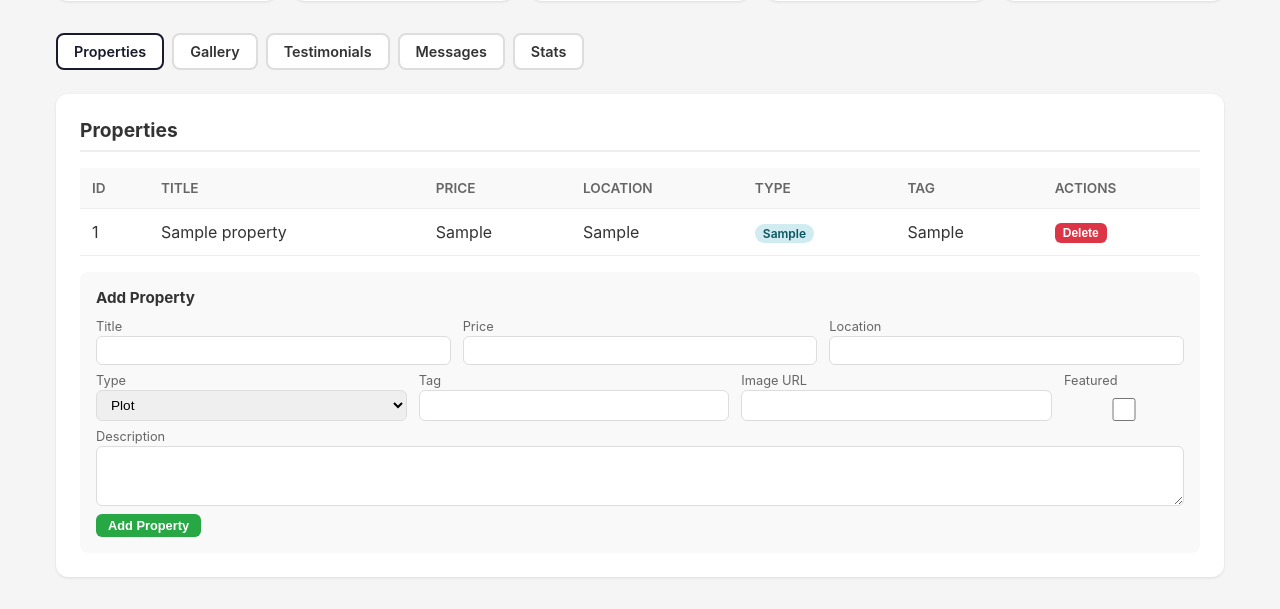
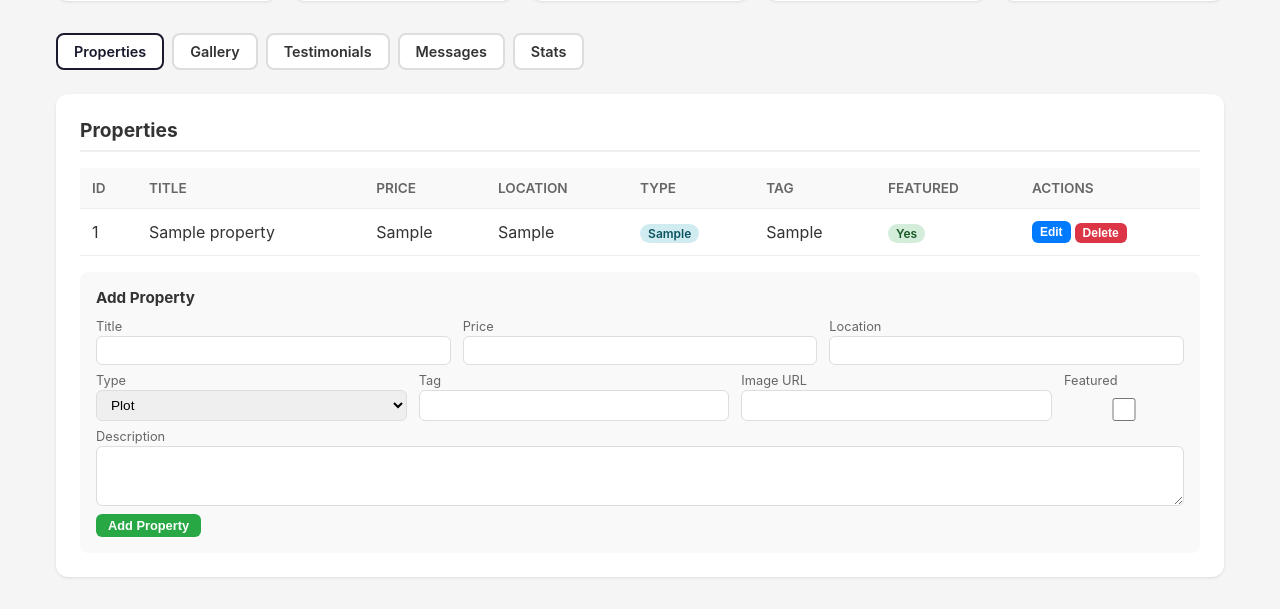
Before and after one commit to youngaddy/malanga1companyltd-main-1-, a FastAPI app: page /admin in a window 1280 px wide. Shown: the part 205-814 px from the top of the page. Run offline with FastAPI, Linux system fonts and the light colour scheme; tables that the repository leaves empty hold one stand-in row (values such as "Sample post").

Commit message:
Add edit functionality for properties and gallery in admin dashboard

```diff
--- a/backend/main.py
+++ b/backend/main.py
@@ -202,6 +202,33 @@ def admin_delete_property(property_id: int, db: Session = Depends(get_db)):
     return RedirectResponse("/admin/", status_code=303)
 
 
+@app.post("/admin/properties/{property_id}/edit")
+def admin_edit_property(
+    property_id: int,
+    title: str = Form(...),
+    description: str = Form(...),
+    price: str = Form(...),
+    location: str = Form(...),
+    type: str = Form(...),
+    image: str = Form(""),
+    tag: str = Form(""),
+    tagFeatured: bool = Form(False),
+    db: Session = Depends(get_db),
+):
+    prop = db.query(Property).filter(Property.id == property_id).first()
+    if prop:
+        prop.title = title
+        prop.description = description
+        prop.price = price
+        prop.location = location
+        prop.type = type
+        prop.image = image or None
+        prop.tag = tag or None
+        prop.tagFeatured = tagFeatured
+        db.commit()
+    return RedirectResponse("/admin/", status_code=303)
+
+
 @app.post("/admin/testimonials/{testimonial_id}/approve")
 def admin_approve_testimonial(testimonial_id: int, db: Session = Depends(get_db)):
     t = db.query(Testimonial).filter(Testimonial.id == testimonial_id).first()
@@ -272,3 +299,20 @@ def admin_delete_gallery_image(image_id: int, db: Session = Depends(get_db)):
         db.delete(img)
         db.commit()
     return RedirectResponse("/admin/", status_code=303)
+
+
+@app.post("/admin/gallery/{image_id}/edit")
+def admin_edit_gallery_image(
+    image_id: int,
+    property_id: int = Form(...),
+    image_url: str = Form(...),
+    caption: str = Form(""),
+    db: Session = Depends(get_db),
+):
+    img = db.query(PropertyImage).filter(PropertyImage.id == image_id).first()
+    if img:
+        img.property_id = property_id
+        img.image_url = image_url
+        img.caption = caption or None
+        db.commit()
+    return RedirectResponse("/admin/", status_code=303)
--- a/backend/templates/admin.html
+++ b/backend/templates/admin.html
@@ -25,14 +25,16 @@
         .badge-green { background: #d4edda; color: #155724; }
         .badge-yellow { background: #fff3cd; color: #856404; }
         .badge-blue { background: #d1ecf1; color: #0c5460; }
-        .badge-red { background: #f8d7da; color: #721c24; }
         .btn { padding: 4px 12px; border: none; border-radius: 6px; cursor: pointer; font-size: 0.8rem; font-weight: 600; text-decoration: none; display: inline-block; }
         .btn-approve { background: #28a745; color: white; }
+        .btn-edit { background: #007bff; color: white; }
         .btn-delete { background: #dc3545; color: white; }
+        .btn-cancel { background: #6c757d; color: white; }
         .btn-small { padding: 3px 8px; font-size: 0.75rem; }
+        .btn-group { display: flex; gap: 4px; }
         form.inline { display: inline; }
-        .add-form { background: #f9f9f9; padding: 1rem; border-radius: 8px; margin-top: 1rem; }
-        .add-form h3 { font-size: 0.95rem; margin-bottom: 0.75rem; }
+        .add-form, .edit-form { background: #f9f9f9; padding: 1rem; border-radius: 8px; margin-top: 1rem; }
+        .add-form h3, .edit-form h3 { font-size: 0.95rem; margin-bottom: 0.75rem; }
         .form-row { display: flex; gap: 0.75rem; margin-bottom: 0.5rem; flex-wrap: wrap; }
         .form-row input, .form-row select, .form-row textarea { padding: 6px 10px; border: 1px solid #ddd; border-radius: 6px; font-size: 0.85rem; flex: 1; min-width: 120px; }
         .form-row textarea { min-height: 60px; }
@@ -44,6 +46,7 @@
         .tab.active { border-color: #1a1a2e; color: #1a1a2e; }
         .tab-content { display: none; }
         .tab-content.active { display: block; }
+        .edit-row { background: #fffde7 !important; }
     </style>
 </head>
 <body>
@@ -90,20 +93,51 @@
                 <h2>Properties</h2>
                 {% if properties %}
                 <table>
-                    <thead><tr><th>ID</th><th>Title</th><th>Price</th><th>Location</th><th>Type</th><th>Tag</th><th>Actions</th></tr></thead>
+                    <thead><tr><th>ID</th><th>Title</th><th>Price</th><th>Location</th><th>Type</th><th>Tag</th><th>Featured</th><th>Actions</th></tr></thead>
                     <tbody>
                     {% for p in properties %}
-                    <tr>
+                    <tr id="prop-row-{{ p.id }}">
                         <td>{{ p.id }}</td>
                         <td>{{ p.title }}</td>
                         <td>{{ p.price }}</td>
                         <td>{{ p.location }}</td>
                         <td><span class="badge badge-blue">{{ p.type }}</span></td>
                         <td>{{ p.tag or '—' }}</td>
+                        <td>{% if p.tagFeatured %}<span class="badge badge-green">Yes</span>{% else %}No{% endif %}</td>
                         <td>
+                            <div class="btn-group">
+                                <button class="btn btn-edit btn-small" onclick="toggleEdit('prop', {{ p.id }})">Edit</button>
                                 <form class="inline" method="post" action="/admin/properties/{{ p.id }}/delete" onsubmit="return confirm('Delete this property?')">
                                     <button class="btn btn-delete btn-small" type="submit">Delete</button>
                                 </form>
+                            </div>
+                        </td>
+                    </tr>
+                    <tr id="prop-edit-{{ p.id }}" style="display:none" class="edit-row">
+                        <td colspan="8">
+                            <div class="edit-form">
+                                <h3>Edit Property #{{ p.id }}</h3>
+                                <form method="post" action="/admin/properties/{{ p.id }}/edit">
+                                    <div class="form-row">
+                                        <div class="form-group"><label>Title</label><input name="title" value="{{ p.title }}" required></div>
+                                        <div class="form-group"><label>Price</label><input name="price" value="{{ p.price }}" required></div>
+                                        <div class="form-group"><label>Location</label><input name="location" value="{{ p.location }}" required></div>
+                                    </div>
+                                    <div class="form-row">
+                                        <div class="form-group"><label>Type</label><select name="type"><option value="plot" {% if p.type=='plot' %}selected{% endif %}>Plot</option><option value="house" {% if p.type=='house' %}selected{% endif %}>House</option><option value="rental" {% if p.type=='rental' %}selected{% endif %}>Rental</option></select></div>
+                                        <div class="form-group"><label>Tag</label><input name="tag" value="{{ p.tag or '' }}"></div>
+                                        <div class="form-group"><label>Image URL</label><input name="image" value="{{ p.image or '' }}"></div>
+                                        <div class="form-group" style="flex:0;min-width:auto"><label>Featured</label><input type="checkbox" name="tagFeatured" value="true" {% if p.tagFeatured %}checked{% endif %} style="margin-top:8px"></div>
+                                    </div>
+                                    <div class="form-row">
+                                        <div class="form-group"><label>Description</label><textarea name="description" required>{{ p.description }}</textarea></div>
+                                    </div>
+                                    <div class="btn-group">
+                                        <button class="btn btn-approve btn-small" type="submit">Save</button>
+                                        <button class="btn btn-cancel btn-small" type="button" onclick="toggleEdit('prop', {{ p.id }})">Cancel</button>
+                                    </div>
+                                </form>
+                            </div>
                         </td>
                     </tr>
                     {% endfor %}
@@ -145,15 +179,43 @@
                     <thead><tr><th>ID</th><th>Property</th><th>Image URL</th><th>Caption</th><th>Actions</th></tr></thead>
                     <tbody>
                     {% for g in gallery_images %}
-                    <tr>
+                    <tr id="gal-row-{{ g.id }}">
                         <td>{{ g.id }}</td>
                         <td>{{ g.property.title }}</td>
                         <td style="max-width:250px;overflow:hidden;text-overflow:ellipsis">{{ g.image_url }}</td>
                         <td>{{ g.caption or '—' }}</td>
                         <td>
+                            <div class="btn-group">
+                                <button class="btn btn-edit btn-small" onclick="toggleEdit('gal', {{ g.id }})">Edit</button>
                                 <form class="inline" method="post" action="/admin/gallery/{{ g.id }}/delete" onsubmit="return confirm('Delete this image?')">
                                     <button class="btn btn-delete btn-small" type="submit">Delete</button>
                                 </form>
+                            </div>
+                        </td>
+                    </tr>
+                    <tr id="gal-edit-{{ g.id }}" style="display:none" class="edit-row">
+                        <td colspan="5">
+                            <div class="edit-form">
+                                <h3>Edit Gallery Image #{{ g.id }}</h3>
+                                <form method="post" action="/admin/gallery/{{ g.id }}/edit">
+                                    <div class="form-row">
+                                        <div class="form-group">
+                                            <label>Property</label>
+                                            <select name="property_id" required>
+                                                {% for p in properties %}
+                                                <option value="{{ p.id }}" {% if g.property_id == p.id %}selected{% endif %}>{{ p.title }}</option>
+                                                {% endfor %}
+                                            </select>
+                                        </div>
+                                        <div class="form-group"><label>Image URL</label><input name="image_url" value="{{ g.image_url }}" required></div>
+                                        <div class="form-group"><label>Caption</label><input name="caption" value="{{ g.caption or '' }}"></div>
+                                    </div>
+                                    <div class="btn-group">
+                                        <button class="btn btn-approve btn-small" type="submit">Save</button>
+                                        <button class="btn btn-cancel btn-small" type="button" onclick="toggleEdit('gal', {{ g.id }})">Cancel</button>
+                                    </div>
+                                </form>
+                            </div>
                         </td>
                     </tr>
                     {% endfor %}
@@ -201,6 +263,7 @@
                         <td>{{ t.rating }}/5</td>
                         <td>{% if t.is_approved %}<span class="badge badge-green">Approved</span>{% else %}<span class="badge badge-yellow">Pending</span>{% endif %}</td>
                         <td>
+                            <div class="btn-group">
                                 {% if not t.is_approved %}
                                 <form class="inline" method="post" action="/admin/testimonials/{{ t.id }}/approve">
                                     <button class="btn btn-approve btn-small" type="submit">Approve</button>
@@ -209,6 +272,7 @@
                                 <form class="inline" method="post" action="/admin/testimonials/{{ t.id }}/delete" onsubmit="return confirm('Delete?')">
                                     <button class="btn btn-delete btn-small" type="submit">Delete</button>
                                 </form>
+                            </div>
                         </td>
                     </tr>
                     {% endfor %}
@@ -298,6 +362,17 @@
             document.getElementById('tab-' + name).classList.add('active');
             event.target.classList.add('active');
         }
+        function toggleEdit(prefix, id) {
+            var row = document.getElementById(prefix + '-row-' + id);
+            var form = document.getElementById(prefix + '-edit-' + id);
+            if (form.style.display === 'none') {
+                form.style.display = '';
+                row.classList.add('edit-row');
+            } else {
+                form.style.display = 'none';
+                row.classList.remove('edit-row');
+            }
+        }
     </script>
 </body>
 </html>
```
Lines whose indentation alone changed are shown as unchanged.
